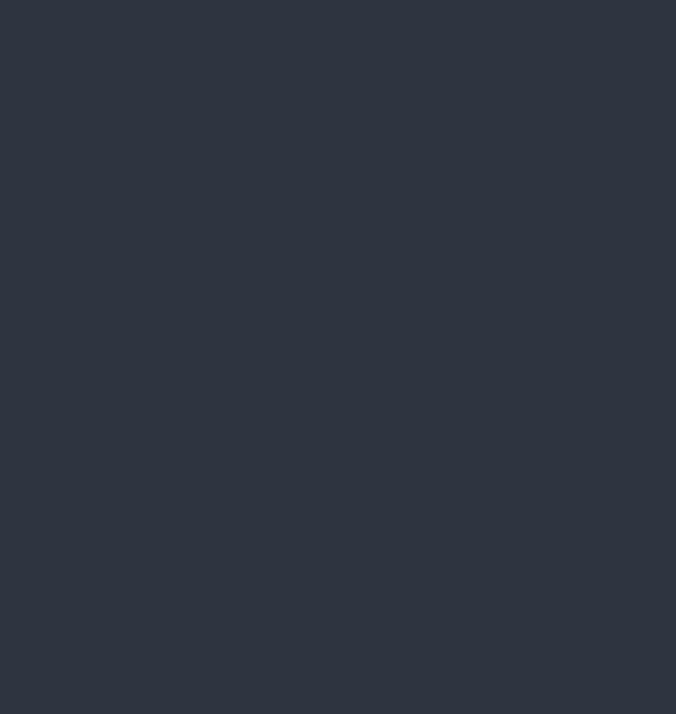
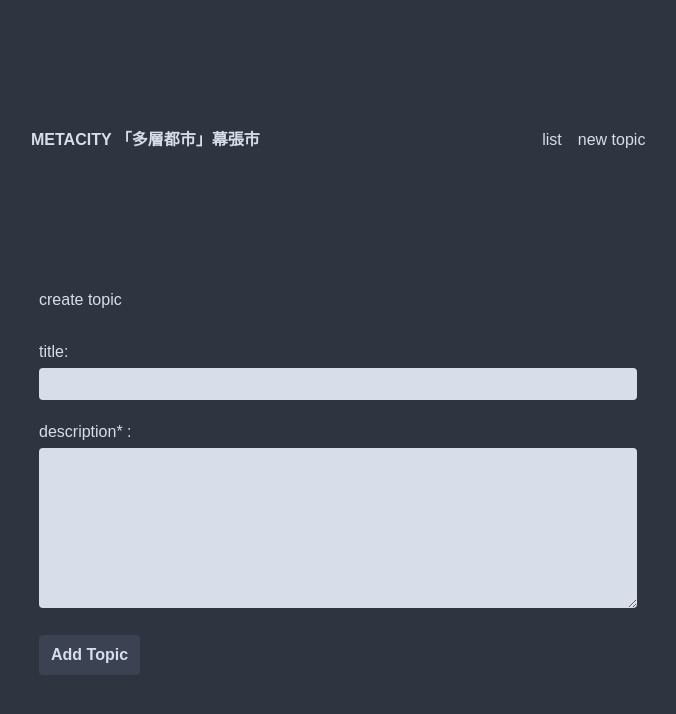
Before and after one commit to makuhari-city/frontend, a React (Create React App) app: page /app/topic/create in a window 1280 px wide. Shown: the top 714 px of the page, without its empty margins (97-773 px from the left). Built offline with nearby package versions, Linux system fonts and the light colour scheme; a web font is replaced by a local one.

Commit message:
path changed to app from frontend

```diff
--- a/package.json
+++ b/package.json
@@ -2,7 +2,7 @@
   "name": "frontend",
   "version": "0.1.0",
   "private": true,
-  "homepage": "https://makuhari-city.github.io/frontend",
+  "homepage": "https://vote.metacity.jp/app",
   "dependencies": {
     "@craco/craco": "^6.1.2",
     "@reach/router": "^1.3.4",
@@ -13,6 +13,7 @@
     "@types/node": "^12.0.0",
     "@types/react": "^17.0.0",
     "@types/react-dom": "^17.0.0",
+    "express": "^4.17.1",
     "gh-pages": "^3.2.0",
     "gl-react": "3.1.1",
     "gl-react-dom": "^5.1.0",
@@ -29,6 +30,7 @@
     "prestart": "npm run build:tailwind",
     "prebuild": "npm run build:tailwind",
     "start": "craco start",
+	"serve": "yarn build && node server.js",
     "build": "craco build",
     "test": "craco test",
     "eject": "react-scripts eject",
--- a/src/App.tsx
+++ b/src/App.tsx
@@ -7,12 +7,12 @@ import EditTopic from "./EditTopic";
 
 const App = () => {
   return (
-    <Router>
-      <Main path="frontend" />
-      <ListView path="frontend/list" />
-      <Topic path="frontend/topic/:topicId" />
-      <CreateTopic path="frontend/topic/create" />
-	  <EditTopic path="frontend/topic/:topicId/edit" />
+    <Router basepath="app">
+      <Main path="/" />
+      <ListView path="list" />
+      <Topic path="topic/:topicId" />
+      <CreateTopic path="topic/create" />
+	  <EditTopic path="topic/:topicId/edit" />
     </Router>
   );
 };
--- a/src/CreateTopic.tsx
+++ b/src/CreateTopic.tsx
@@ -44,7 +44,7 @@ const CreateTopic = (props: RouteComponentProps) => {
       postTopic(title, description);
 	  setTitle("");
 	  setDesc("");
-	  const url = `/frontend/topic/${id}`;
+	  const url = `/app/topic/${id}`;
 	  return <Redirect to={url}/>
 	}
   };
--- a/src/EditTopic.tsx
+++ b/src/EditTopic.tsx
@@ -82,7 +82,7 @@ const EditTopic = (props: EditTopicProps) => {
   };
 
   if (!props.topicId) {
-    return <Redirect to="/frontend/list/" noThrow />;
+    return <Redirect to="/app/list/" noThrow />;
   } else {
     return (
       <>
--- a/src/Main.tsx
+++ b/src/Main.tsx
@@ -21,7 +21,7 @@ const Main = (props: RouteComponentProps) => {
   const topicId = checkParams("t");
 
   if (!topicId) {
-    return <Redirect to="/frontend/list/" noThrow/>;
+    return <Redirect to="/app/list/" noThrow/>;
   }
 
   return <VotingSession id={topicId} user={user} />;
--- a/src/TitleBar.tsx
+++ b/src/TitleBar.tsx
@@ -4,13 +4,13 @@ const TitleBar = () => (
   <header>
     <nav className="container mt-32 mb-32 max-w-screen-lg mx-auto">
       <div className="w-3/5 flex items-center justify-between">
-        <Link to="/frontend/" className="hover:underline font-bold">
+        <Link to="/app/" className="hover:underline font-bold">
           METACITY 「多層都市」幕張市
         </Link>
-        <div className="flex justify-end"> <Link to="/frontend/list/" className="px-2 hover:underline">
+        <div className="flex justify-end"> <Link to="/app/list/" className="px-2 hover:underline">
             list
           </Link>
-          <Link to="/frontend/topic/create/" className="pl-2 hover:underline">
+          <Link to="/app/topic/create/" className="pl-2 hover:underline">
             new topic
           </Link>
         </div>
```
Also changed, not shown: 19 other files (tests, documents, lock files or other folders).
